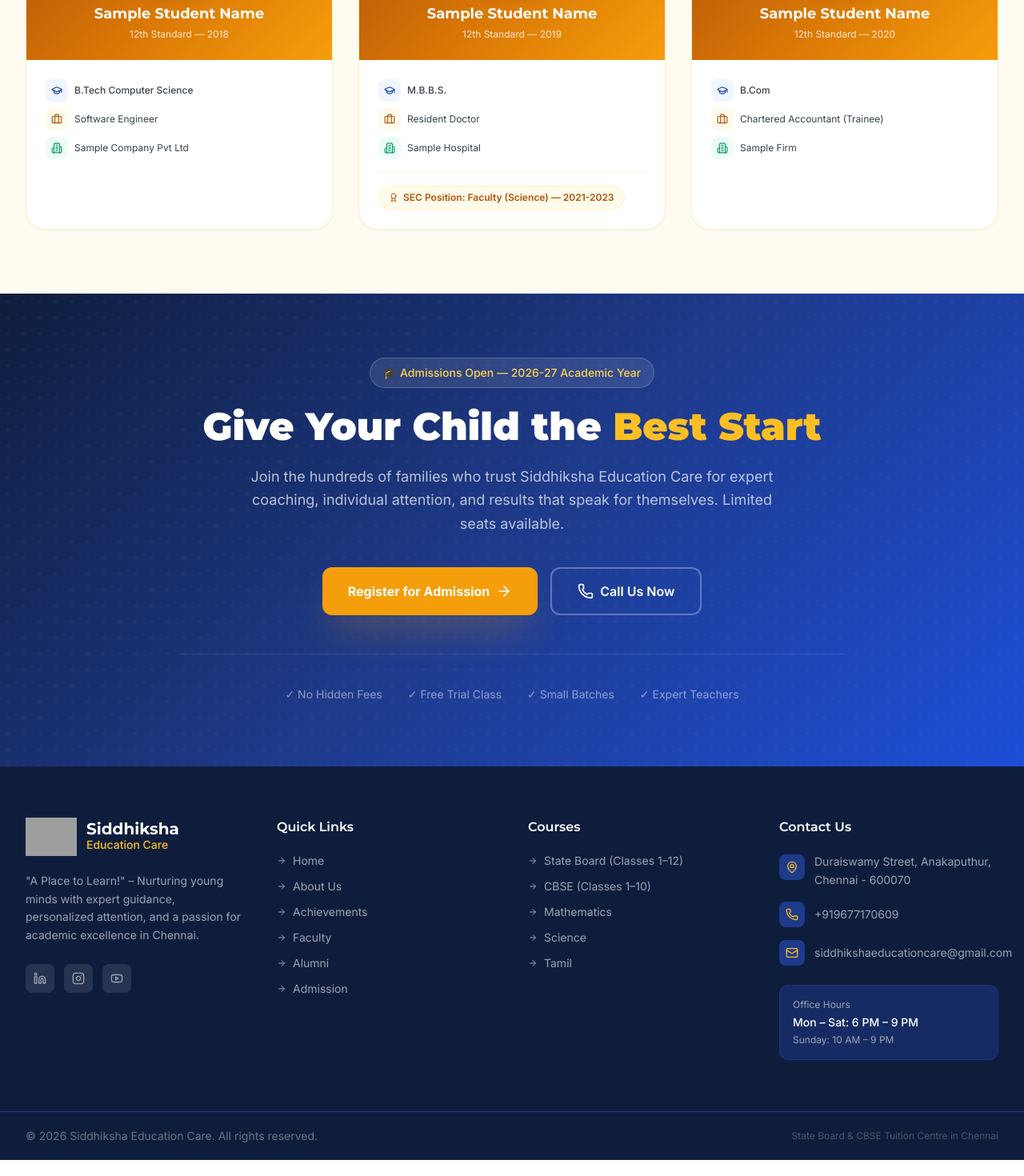
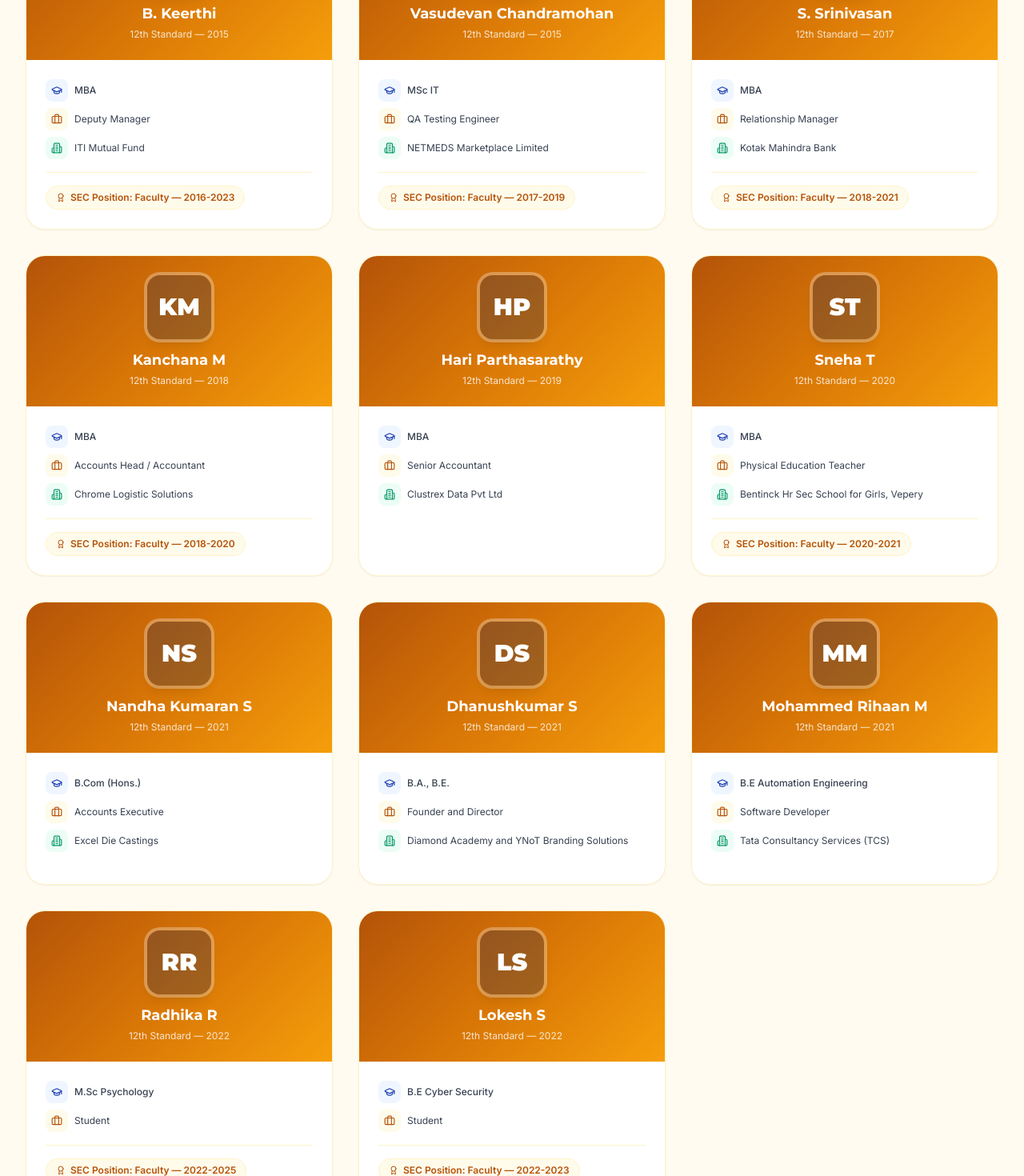
Before and after one commit to siddhikshaeducationcare-web/siddhiksha-edu, a Next.js app: page /alumni in a window 1280 px wide. Shown: the part 680-2150 px from the top of the page at 80% size. Built offline with nearby package versions, Linux system fonts and the light colour scheme; grey boxes are pictures that could not be loaded.

Commit message:
Add Alumni details

```diff
--- a/src/app/alumni/page.tsx
+++ b/src/app/alumni/page.tsx
@@ -12,33 +12,113 @@ export const metadata: Metadata = {
 const alumni = [
   {
     id: "1",
-    name: "Sample Student Name",
-    batch_year: "12th Standard — 2018",
-    qualification: "B.Tech Computer Science",
-    position: "Software Engineer",
-    company: "Sample Company Pvt Ltd",
+    name: "B. Keerthi",
+    batch_year: "12th Standard — 2015",
+    qualification: "MBA",
+    position: "Deputy Manager",
+    company: "ITI Mutual Fund",
     photo_url: null,
-    sec_position: null, // e.g., "Faculty (Mathematics) — 2020-2022"
+    sec_position: "Faculty — 2016-2023",
   },
   {
     id: "2",
-    name: "Sample Student Name",
-    batch_year: "12th Standard — 2019",
-    qualification: "M.B.B.S.",
-    position: "Resident Doctor",
-    company: "Sample Hospital",
+    name: "Vasudevan Chandramohan",
+    batch_year: "12th Standard — 2015",
+    qualification: "MSc IT",
+    position: "QA Testing Engineer",
+    company: "NETMEDS Marketplace Limited",
     photo_url: null,
-    sec_position: "Faculty (Science) — 2021-2023",
+    sec_position: "Faculty — 2017-2019",
   },
   {
     id: "3",
-    name: "Sample Student Name",
-    batch_year: "12th Standard — 2020",
-    qualification: "B.Com",
-    position: "Chartered Accountant (Trainee)",
-    company: "Sample Firm",
+    name: "S. Srinivasan",
+    batch_year: "12th Standard — 2017",
+    qualification: "MBA",
+    position: "Relationship Manager",
+    company: "Kotak Mahindra Bank",
+    photo_url: null,
+    sec_position: "Faculty — 2018-2021",
+  },
+  {
+    id: "4",
+    name: "Kanchana M",
+    batch_year: "12th Standard — 2018",
+    qualification: "MBA",
+    position: "Accounts Head / Accountant",
+    company: "Chrome Logistic Solutions",
+    photo_url: null,
+    sec_position: "Faculty — 2018-2020",
+  },
+  {
+    id: "5",
+    name: "Hari Parthasarathy",
+    batch_year: "12th Standard — 2019",
+    qualification: "MBA",
+    position: "Senior Accountant",
+    company: "Clustrex Data Pvt Ltd",
     photo_url: null,
     sec_position: null,
+  },
+  {
+    id: "6",
+    name: "Sneha T",
+    batch_year: "12th Standard — 2020",
+    qualification: "MBA",
+    position: "Physical Education Teacher",
+    company: "Bentinck Hr Sec School for Girls, Vepery",
+    photo_url: null,
+    sec_position: "Faculty — 2020-2021",
+  },
+  {
+    id: "7",
+    name: "Nandha Kumaran S",
+    batch_year: "12th Standard — 2021",
+    qualification: "B.Com (Hons.)",
+    position: "Accounts Executive",
+    company: "Excel Die Castings",
+    photo_url: null,
+    sec_position: null,
+  },
+  {
+    id: "8",
+    name: "Dhanushkumar S",
+    batch_year: "12th Standard — 2021",
+    qualification: "B.A., B.E.",
+    position: "Founder and Director",
+    company: "Diamond Academy and YNoT Branding Solutions",
+    photo_url: null,
+    sec_position: null,
+  },
+  {
+    id: "9",
+    name: "Mohammed Rihaan M",
+    batch_year: "12th Standard — 2021",
+    qualification: "B.E Automation Engineering",
+    position: "Software Developer",
+    company: "Tata Consultancy Services (TCS)",
+    photo_url: null,
+    sec_position: null,
+  },
+  {
+    id: "10",
+    name: "Radhika R",
+    batch_year: "12th Standard — 2022",
+    qualification: "M.Sc Psychology",
+    position: "Student",
+    company: null,
+    photo_url: null,
+    sec_position: "Faculty — 2022-2025",
+  },
+  {
+    id: "11",
+    name: "Lokesh S",
+    batch_year: "12th Standard — 2022",
+    qualification: "B.E Cyber Security",
+    position: "Student",
+    company: null,
+    photo_url: null,
+    sec_position: "Faculty — 2022-2023",
   },
 ];
 
```
